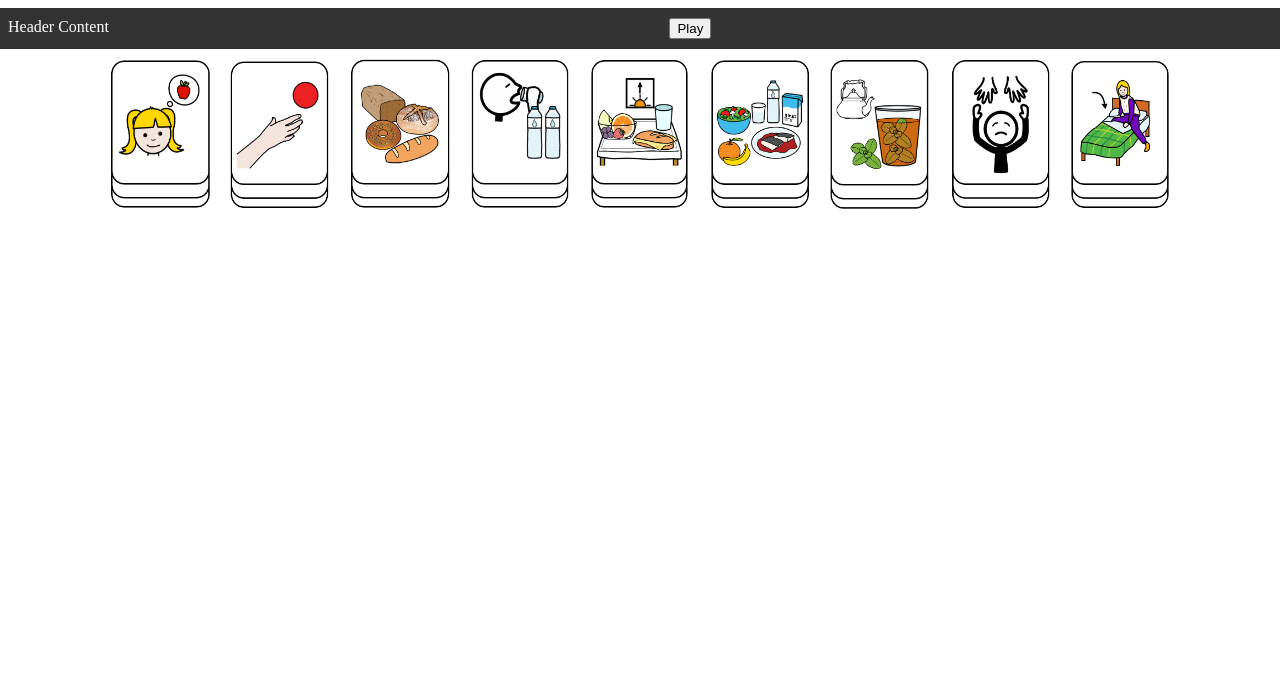
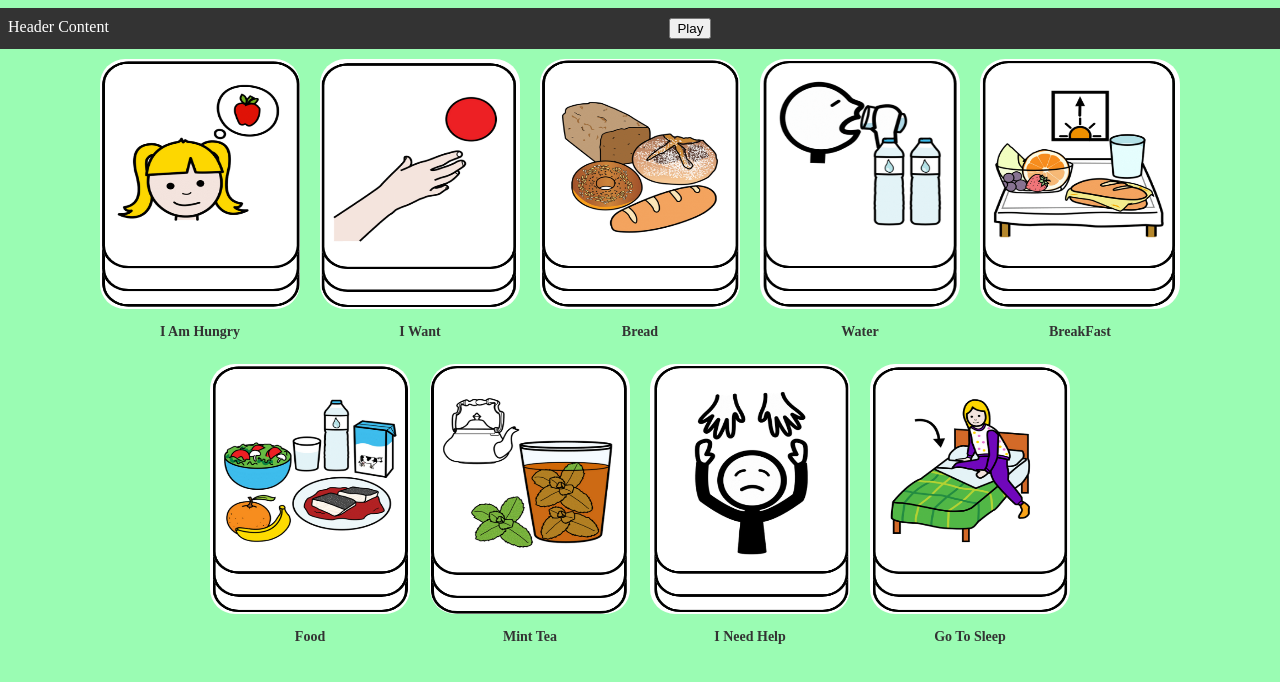
Before and after one commit to MBABHISHEK/alternative-Communication, a plain HTML site: page general.html in a window 1280 px wide. Drawn offline with Linux system fonts and the light colour scheme.

Commit message:
Update general.html

```diff
--- a/general.html
+++ b/general.html
@@ -9,6 +9,7 @@
       display: flex;
       flex-direction: column;
       align-items: center;
+      background-color:#9afcb3;
     }
     #header {
       background-color: #333;
@@ -30,16 +31,22 @@
     }
     .replicatedCard {
       margin: 10px;
-      width: 100px; /* Adjust card width as needed */
-      height: 150px; /* Adjust card height as needed */
+      width: 200px; /* Adjust card width as needed */
+      height: 250px; /* Adjust card height as needed */
       /*border: 1px solid #000;*/
-      border-radius: 8px;
+      border-radius: 25px;
       cursor: pointer;
     }
-    .red { background-color: #ff5555; }
-    .green { background-color: #55ff55; }
-    .blue { background-color: #5555ff; }
-    /* Add more colors and styles as needed */
+    .cardContainer {
+      display: flex;
+      flex-direction: column;
+      align-items: center;
+    }
+    h3 {
+      margin-top: 5px;
+      font-size: 14px;
+      color: #333;
+    }
   </style>
 </head>
 <body>
@@ -50,37 +57,47 @@
   </div>
 
   <div id="cardContainer">
-
     <!-- Add 9 number elements with different sources -->
+    <div class="cardContainer">
       <img class="replicatedCard" src="6.General\1.IAmHungry.png" alt="IAmHungry" onclick="replicateImage(this, 'I Am Hungry')">
+      <h3>I Am Hungry</h3>
+    </div>
+    <div class="cardContainer">
       <img class="replicatedCard" src="6.General\2.IWant.png" alt="I Want" onclick="replicateImage(this, 'I Want')">
+      <h3>I Want</h3>
+    </div>
+    <div class="cardContainer">
       <img class="replicatedCard" src="6.General\3.Bread.png" alt="Bread" onclick="replicateImage(this, 'Bread')">
+      <h3>Bread</h3>
+    </div>
+    <div class="cardContainer">
       <img class="replicatedCard" src="6.General\4.Water.png" alt="Water" onclick="replicateImage(this, 'Water')">
+      <h3>Water</h3>
+    </div>
+    <div class="cardContainer">
       <img class="replicatedCard" src="6.General\5.BreakFast.png" alt="BreakFast" onclick="replicateImage(this, 'BreakFast')">
+      <h3>BreakFast</h3>
+    </div>
+    <div class="cardContainer">
       <img class="replicatedCard" src="6.General\6.Food.png" alt="Food"onclick="replicateImage(this, 'Food')">
+      <h3>Food</h3>
+    </div>
+    <div class="cardContainer">
       <img class="replicatedCard" src="6.General\7.MintTea.png" alt="Mint" onclick="replicateImage(this, 'Mint Tea')">
+      <h3>Mint Tea</h3>
+    </div>
+    <div class="cardContainer">
       <img class="replicatedCard" src="6.General\8.INeedHelp.png" alt="INeedHelp" onclick="replicateImage(this, 'I Need Help')">
+      <h3>I Need Help</h3>
+    </div>
+    <div class="cardContainer">
       <img class="replicatedCard" src="6.General\9.GoToSleep.png" alt="GoToSleep" onclick="replicateImage(this, 'Go To Sleep')">
+      <h3>Go To Sleep</h3>
+    </div>
   </div>
 
   <script>
     let addedImages = []; // Array to store added images
-
-    function replicateCard(card) {
-      const newCard = card.cloneNode(true);
-      newCard.classList.remove("replicatedCard");
-      newCard.style.width = "50px"; // Set the width of the cloned card
-      newCard.style.height = "75px"; // Set the height of the cloned card
-
-      const headerContainer = document.getElementById("headerContainer");
-      headerContainer.appendChild(newCard);
-
-      // Store information about added image
-      /*addedImages.push({
-        alt: newCard.alt,
-        src: newCard.src
-      });*/
-    }
 
     function replicateImage(image, text) {
       const newImage = image.cloneNode(true);
@@ -107,7 +124,6 @@
 
     function playSpeech() {
       let concatenatedText = "";
-      console.log(concatenatedText);
 
       // Concatenate alt text of added images
       addedImages.forEach(image => {
@@ -117,13 +133,8 @@
       const synth = window.speechSynthesis;
       const utterance = new SpeechSynthesisUtterance(concatenatedText.trim());
 
-
       // Play speech
-      console.log(concatenatedText);
-
       synth.speak(utterance);
-
-      // Initialize addedImages list to zero
     }
 
     function playButtonClicked() {
```
Lines whose indentation alone changed are shown as unchanged.
